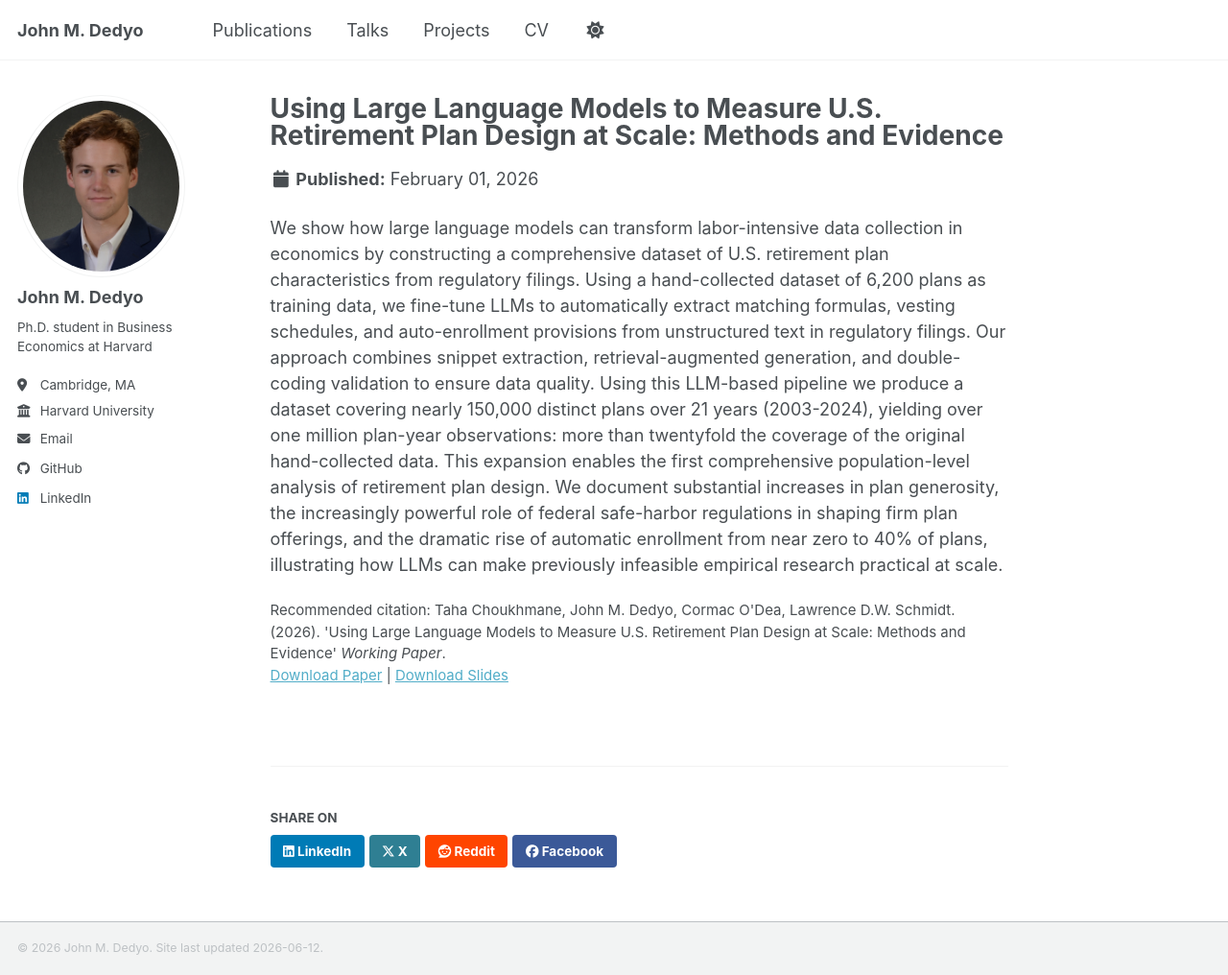
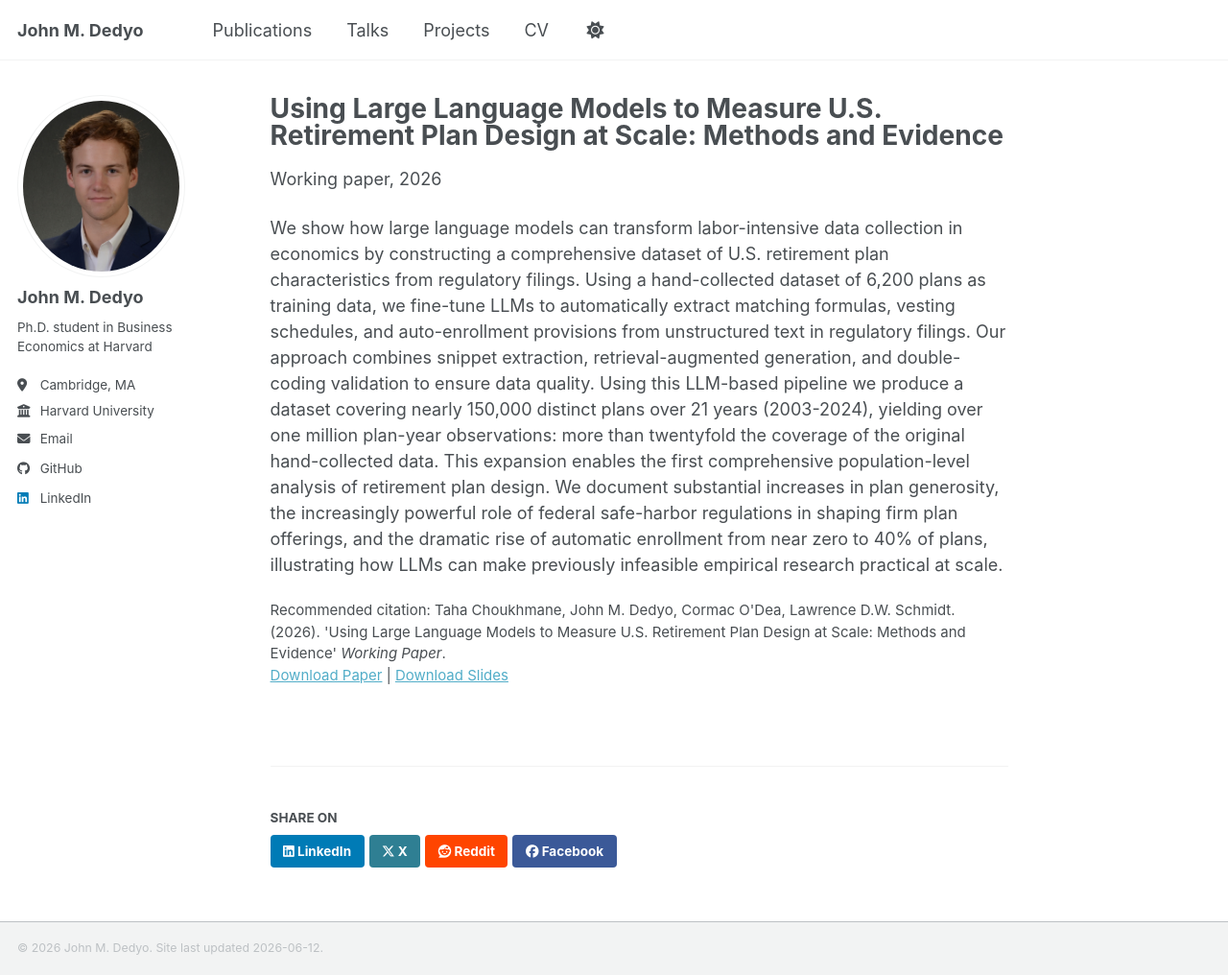
Before and after one commit to johndedyo/johndedyo.github.io, a Jekyll site: the page built from _publications/2026-06-01_401k_llm.md, in a window 1280 px wide and 1016 px high. Shown: the whole window at 96% size. Built offline with Jekyll 4.4.1, drawn with Linux system fonts in a browser that asks for light colours; a script bundle is joined from its source files by our own code; library files that are not in the unit come from our copies.

Commit message:
Update single.html

```diff
--- a/_layouts/single.html
+++ b/_layouts/single.html
@@ -36,8 +36,13 @@ layout: default
 
         {% if page.collection == 'teaching' %}
           <p> {{ page.type }}, <i>{{ page.venue }}</i>, {{ page.date | default: "1900-01-01" | date: "%Y" }} </p>
+
+        {% elsif page.category == 'working_papers' and page.date %}
+          <p>Working paper, {{ page.date | default: "1900-01-01" | date: "%Y" }}</p>
+
         {% elsif page.venue and page.date %}
           <p>Published in <i>{{ page.venue }}</i>, {{ page.date | default: "1900-01-01" | date: "%Y" }} </p>
+
         {% elsif page.date %}
           <p class="page__date"><strong><i class="fa fa-fw fa-calendar" aria-hidden="true"></i> {{ site.data.ui-text[site.locale].date_label | default: "Published:" }}</strong> <time datetime="{{ page.date | date_to_xmlschema }}">{{ page.date | default: "1900-01-01" | date: "%B %d, %Y" }}</time></p>
         {% endif %}
```
